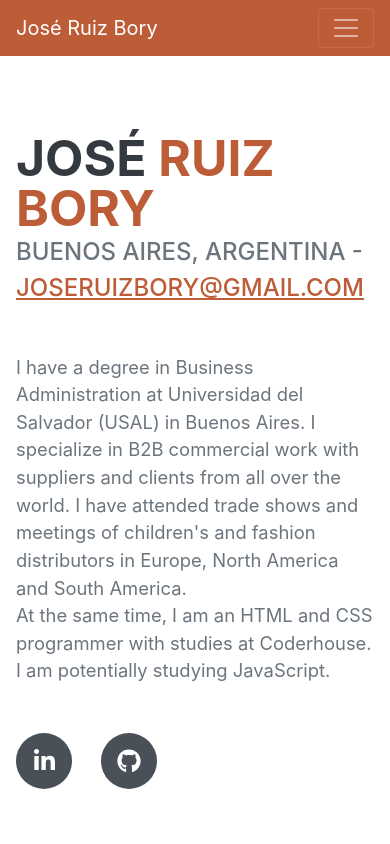
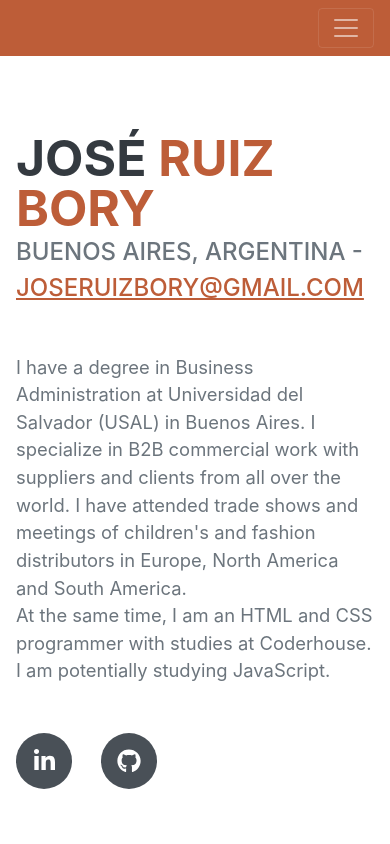
Before and after one commit to JoseRuizBory/myprofile, a plain HTML site: page index.html in a window 390 px wide. Shown: the top 844 px of the page. Drawn offline with nearby package versions, Linux system fonts and the light colour scheme; a web font is replaced by a local one.

Commit message:
correccion navbar

```diff
--- a/index.html
+++ b/index.html
@@ -19,7 +19,7 @@
         <!-- Navigation-->
         <nav class="navbar navbar-expand-lg navbar-dark bg-primary fixed-top" id="sideNav">
             <a class="navbar-brand js-scroll-trigger" href="#page-top">
-                <span class="d-block d-lg-none">José Ruiz Bory</span>
+                <!-- <span class="d-block d-lg-none">José Ruiz Bory</span> -->
                 <span class="d-none d-lg-block"><img class="img-fluid img-profile rounded-circle mx-auto mb-2" src="assets/img/photo-personal.jpg" alt="jose ruiz bory photo" /></span>
             </a>
             <button class="navbar-toggler" type="button" data-bs-toggle="collapse" data-bs-target="#navbarResponsive" aria-controls="navbarResponsive" aria-expanded="false" aria-label="Toggle navigation"><span class="navbar-toggler-icon"></span></button>
```
